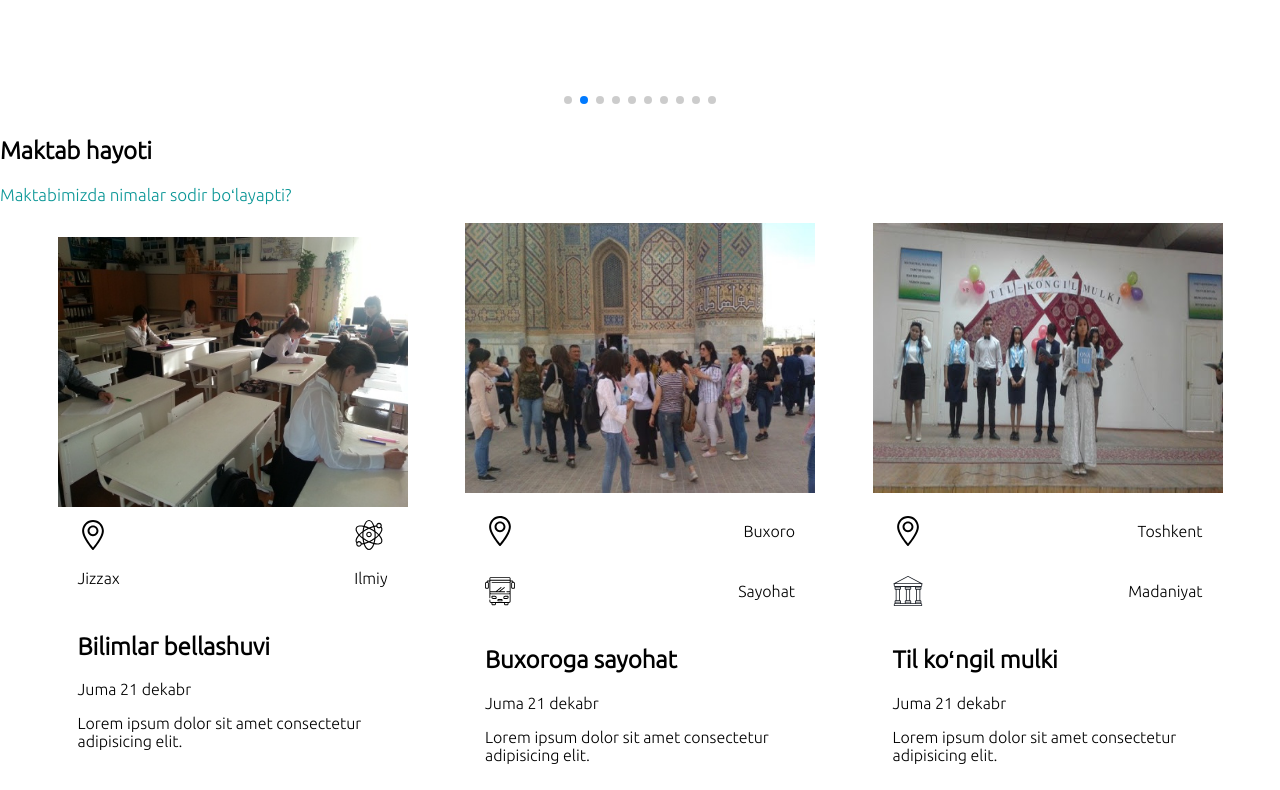
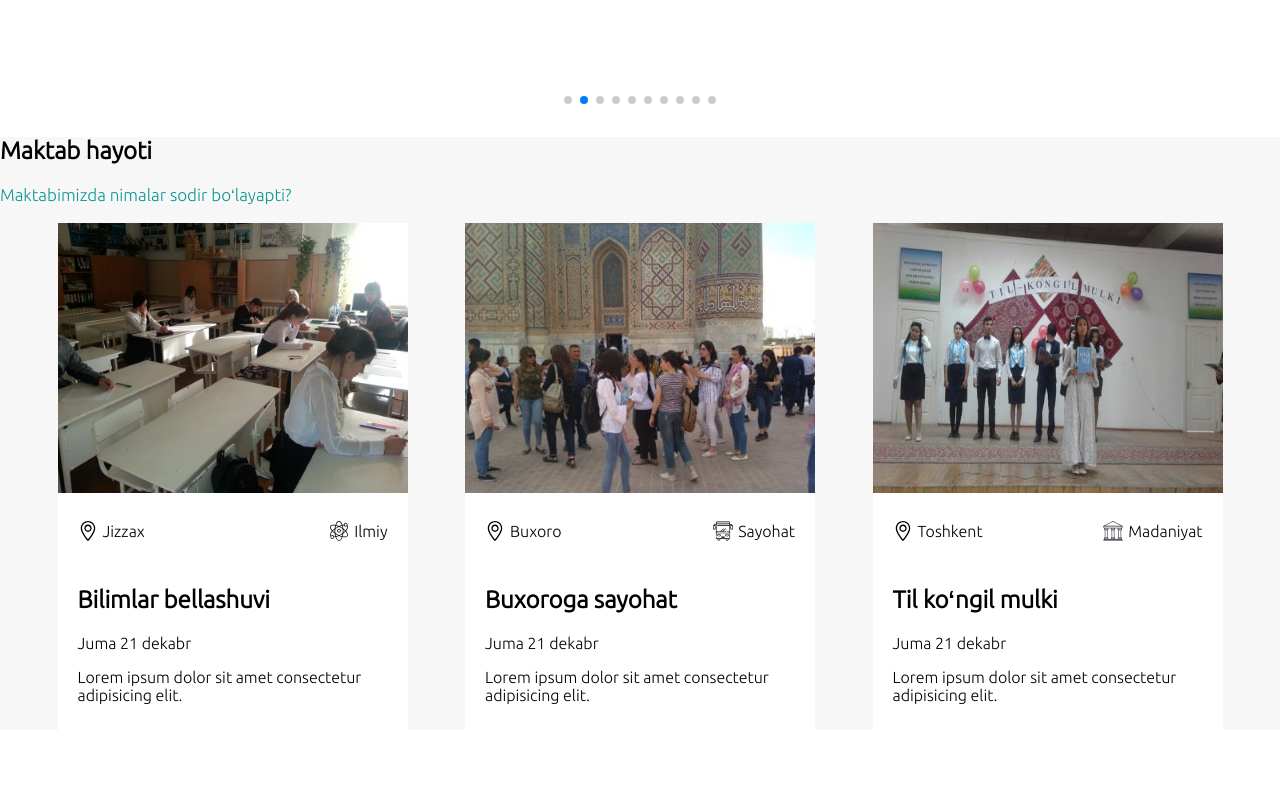
Before and after one commit to FazliddinKarimov1701/School, a plain HTML site: page index.html in a window 1280 px wide. Shown: the part 3588-4378 px from the top of the page. After the commit the page ends 4318 px from the top, so only its background shows below. Drawn offline with nearby package versions, Linux system fonts and the light colour scheme.

Commit message:
Changes added

```diff
--- a/css/style.css
+++ b/css/style.css
@@ -365,6 +365,7 @@ input[type=checkbox]:checked ~ .sidebarIconToggle > .diagonal.part-2 {
 }
 .school_life_info_child{
     width: 350px;
+    background-color: white;
 }
 .school_life_info_child > img{
     width: 350px;
@@ -379,11 +380,19 @@ input[type=checkbox]:checked ~ .sidebarIconToggle > .diagonal.part-2 {
     justify-content: space-between;
     padding-bottom: 10px;
 }
+.school_life_info_child > div > div > div{
+    display: flex;
+    align-items: center;
+}
 #school_life_beginner > p{
     font-size: 17px;
     color: rgb(12, 151, 151);
 }
 .school_life_info_child_image{
-    width: 30px;
-    height: 30px;
+    width: 20px;
+    height: 20px;
+    margin-right: 5px;
 }
+#school_life{
+    background-color: rgb(247, 247, 247);
+}
--- a/index.html
+++ b/index.html
@@ -221,12 +221,14 @@
                     <img src="img/tour.jpg" alt="knowledge">
                     <div>
                         <div>
+                            <div>
                                 <img class="school_life_info_child_image" src="img/maps-and-flags.svg" alt="location">
                                 <p>Buxoro </p>
                             </div>
                             <div>
                                 <img class="school_life_info_child_image" src="img/bus.svg" alt="tour">
                                 <p>Sayohat</p>
+                            </div>
                         </div>
                         <h1>Buxoroga sayohat</h1>
                         <p>Juma 21 dekabr</p>
@@ -237,12 +239,14 @@
                     <img src="img/event.jpg" alt="knowledge">
                     <div>
                         <div>
+                            <div>
                                 <img class="school_life_info_child_image" src="img/maps-and-flags.svg" alt="location">
                                 <p>Toshkent</p>
                             </div>
                             <div>
                                 <img class="school_life_info_child_image" src="img/museum.svg" alt="culture">
                                 <p>Madaniyat</p>
+                            </div>
                         </div>
                         <h1>Til koʻngil mulki</h1>
                         <p>Juma 21 dekabr</p>
```
Lines whose indentation alone changed are shown as unchanged.
